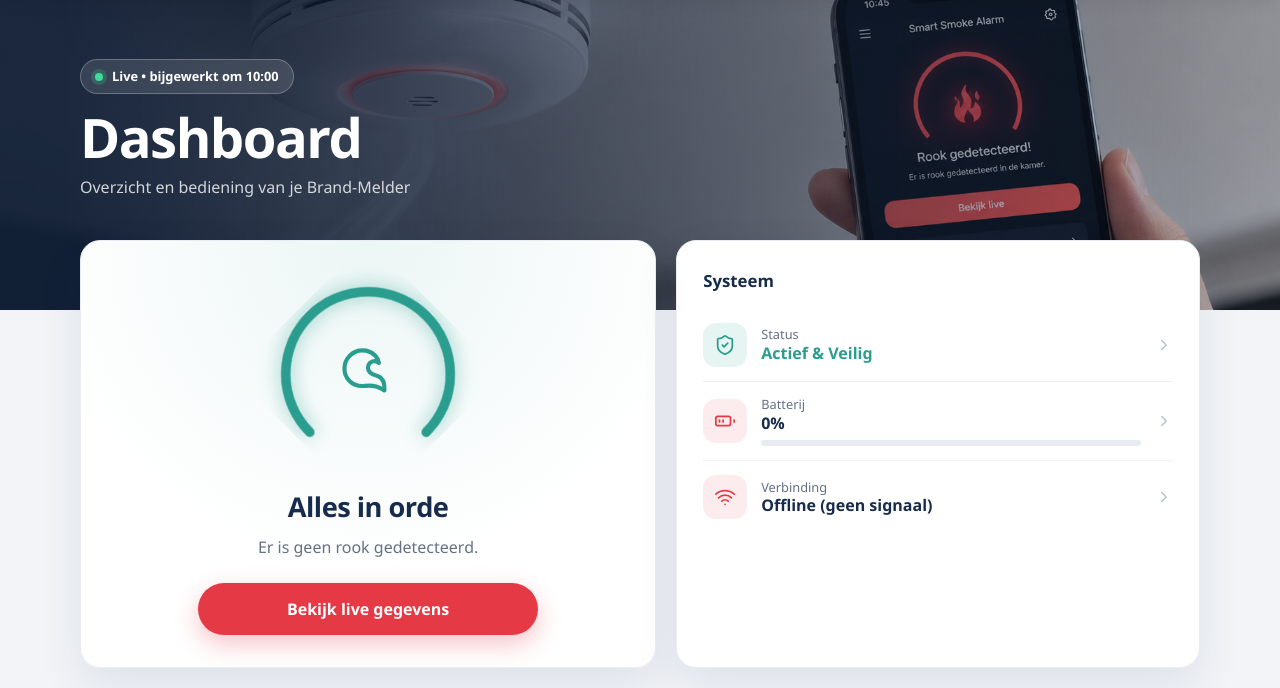
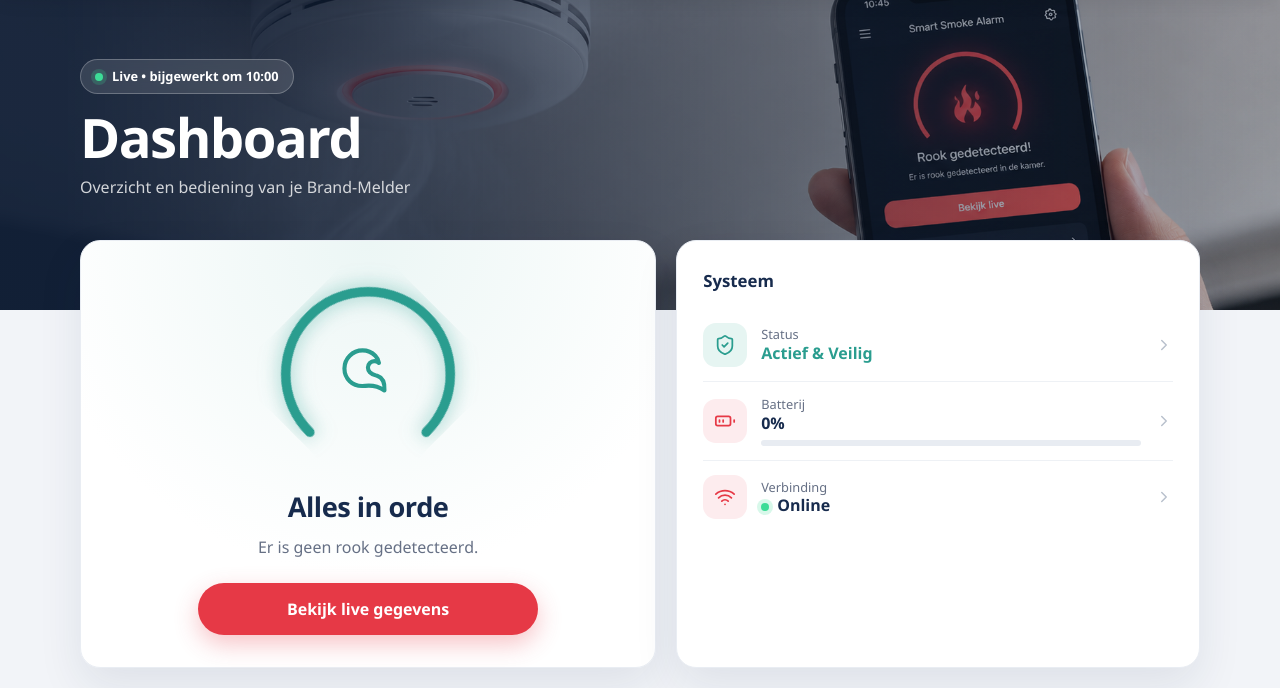
Before and after one commit to joppecolla/brand_melder, a PHP site: page /dashBoard.php in a window 1280 px wide. Shown: the part 73-761 px from the top of the page. Run offline with PHP 8.4, Linux system fonts and the light colour scheme; tables that the repository leaves empty or names only in its code hold one stand-in row (values such as "Sample post"); some libraries are stand-ins or nearby versions.

Commit message:
Refactor connection status handling in dashBoard.php

```diff
--- a/dashBoard.php
+++ b/dashBoard.php
@@ -16,6 +16,7 @@ try {
     die("Databaseverbinding mislukt: " . $e->getMessage());
 }
 
+// ---------- 2. Echte sensordata ophalen uit de database ----------
 $stmt = $pdo->query("SELECT temperatuur, co2, batterij, created_at FROM sensor_data ORDER BY created_at DESC LIMIT 1");
 $laatsteData = $stmt->fetch(PDO::FETCH_ASSOC);
 
@@ -23,25 +24,13 @@ if ($laatsteData) {
     $huidigeTemp   = (float)$laatsteData['temperatuur'];
     $huidigeCo2    = (int)$laatsteData['co2'];
     $batterij      = (int)$laatsteData['batterij'];
+    $verbinding    = "Online";
     $laatsteUpdate = date('H:i', strtotime($laatsteData['created_at']));
-
-    // Bereken hoeveel seconden geleden de laatste meting is binnengekomen
-    $tijdVerschil = time() - strtotime($laatsteData['created_at']);
-
-    // Als de laatste data minder dan 120 seconden (2 minuten) geleden is: Online, anders Offline
-    if ($tijdVerschil < 120) {
-        $verbinding    = "Online";
-        $onlineKleur   = "online"; // je CSS klasse voor groen
-    } else {
-        $verbinding    = "Offline (geen signaal)";
-        $onlineKleur   = "offline"; // je CSS klasse voor rood/grijs
-    }
 } else {
     $huidigeTemp   = 0.0;
     $huidigeCo2    = 0;
     $batterij      = 0;
     $verbinding    = "Geen data";
-    $onlineKleur   = "offline";
     $laatsteUpdate = date('H:i');
 }
 
@@ -250,7 +239,7 @@ function lijngrafiek(array $w, string $kleur, string $eenheid, string $id, ?arra
                     </div>
                     <div class="row">
                         <span class="tile"><?php echo ico('wifi'); ?></span>
-                        <div><small>Verbinding</small><strong><i class="<?php echo $onlineKleur; ?>"></i><?php echo $verbinding; ?></strong></div>
+                        <div><small>Verbinding</small><strong><i class="online"></i><?php echo $verbinding; ?></strong></div>
                         <?php echo ico('chev', 'chev'); ?>
                     </div>
                 </section>
```
